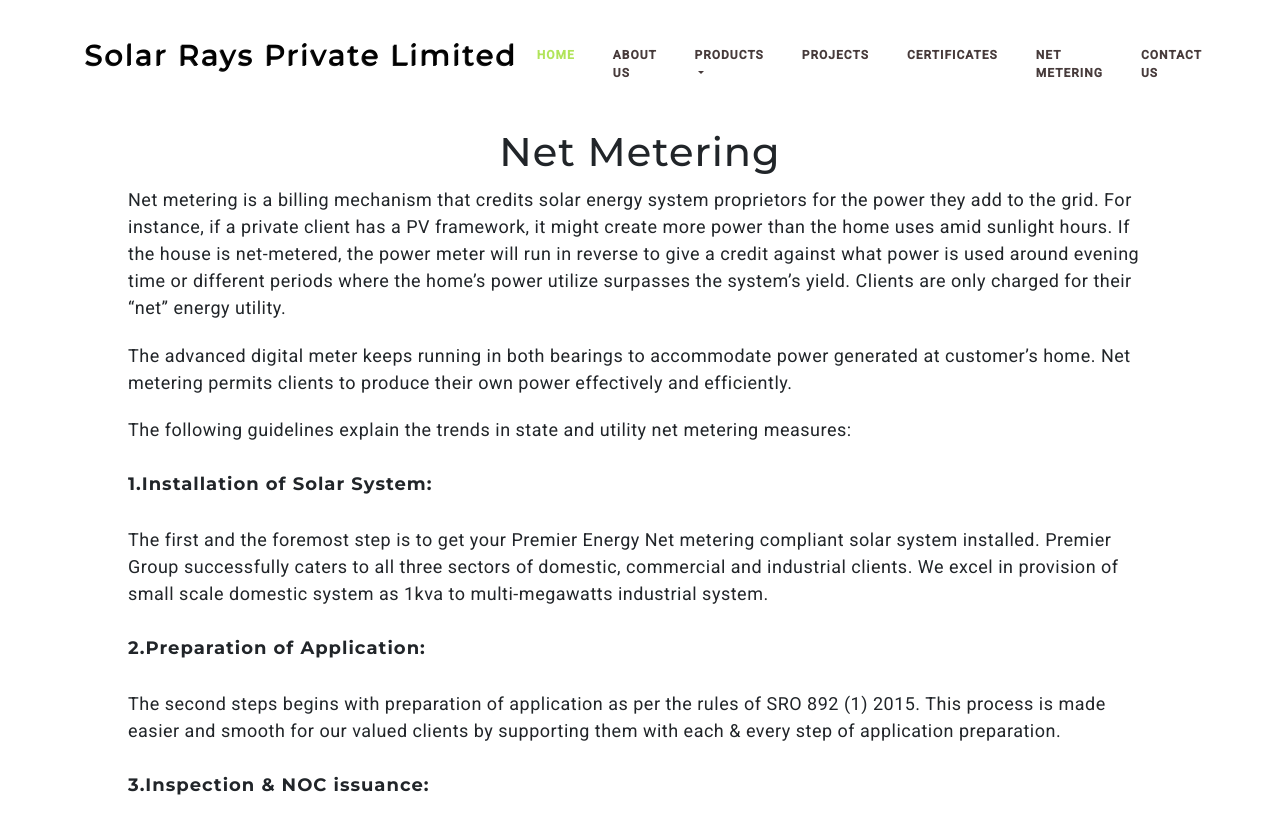
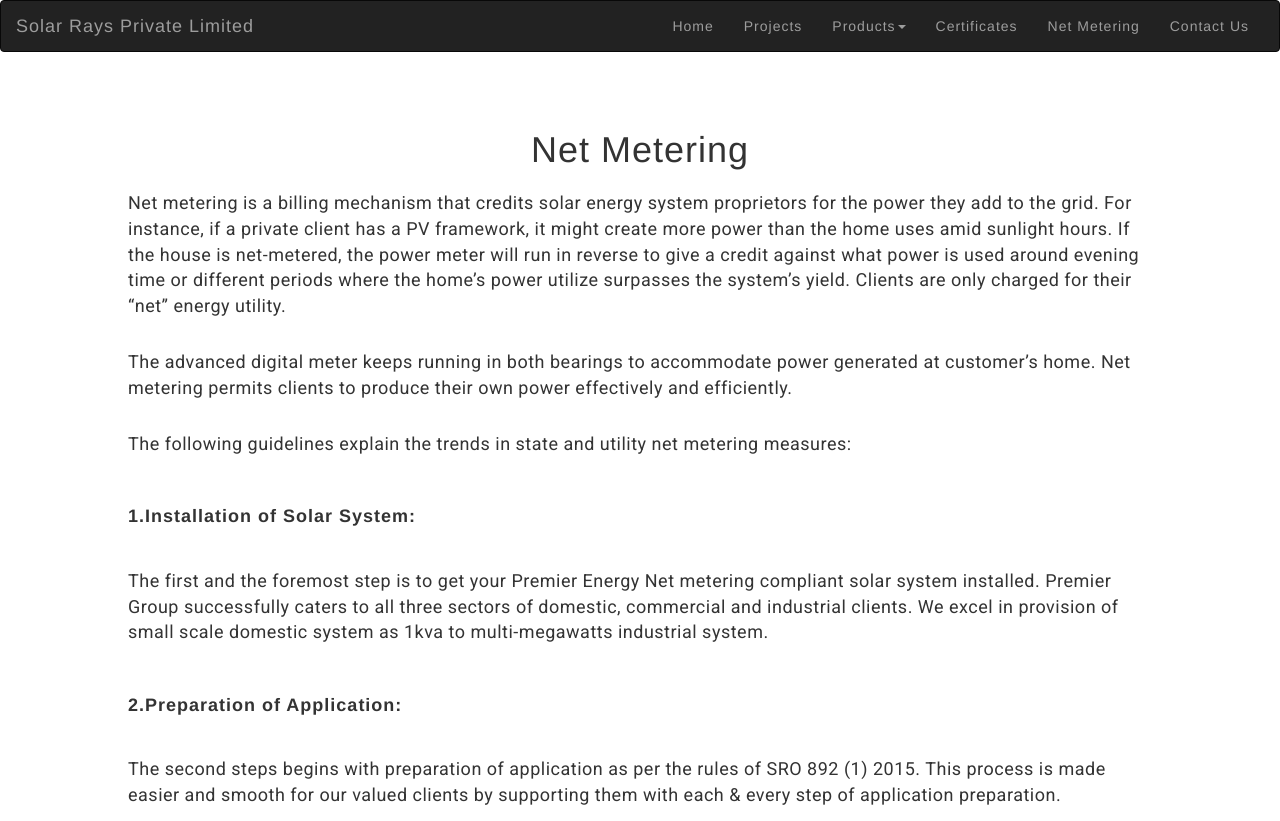
Before and after one commit to mohsinrazaq/SolarRaysInt, a plain HTML site: page net-metering.html in a window 1280 px wide. Shown: the top 821 px of the page. Drawn offline with nearby package versions, Linux system fonts and the light colour scheme.

Commit message:
updated net-metering page

```diff
--- a/css/net-metering.css
+++ b/css/net-metering.css
@@ -1,5 +1,5 @@
 .net-metering {
-    padding-top: 10%;
+    padding-top: 3%;
     width: 80%;
     margin-left: 10%;
     padding-bottom: 10%;
--- a/net-metering.html
+++ b/net-metering.html
@@ -1,103 +1,76 @@
 <!DOCTYPE html>
-<html lang="zxx">
+<html lang="en">
 
 <head>
-    <title>Solar Rays International</title>
-    <!--meta tags -->
-    <meta charset="UTF-8">
+    <title>Solar Rays</title>
+    <meta charset="utf-8">
     <meta name="viewport" content="width=device-width, initial-scale=1">
-    <meta name="keywords" content="Wind Power Responsive web template, Bootstrap Web Templates, Flat Web Templates, Android Compatible web template,
-         Smartphone Compatible web template, free webdesigns for Nokia, Samsung, LG, SonyEricsson, Motorola web design" />
-    <script>
-        addEventListener("load", function() {
-            setTimeout(hideURLbar, 0);
-        }, false);
 
-        function hideURLbar() {
-            window.scrollTo(0, 1);
-        }
-    </script>
-    <!--//meta tags ends here-->
-    <!--booststrap-->
-    <link href="css/bootstrap.min.css" rel="stylesheet" type="text/css" media="all">
-    <!--//booststrap end-->
     <!-- font-awesome icons -->
     <link href="css/font-awesome.css" rel="stylesheet">
     <!-- //font-awesome icons -->
     <!--gallery-->
     <link rel="stylesheet" href="css/lightbox.css">
     <!--//gallery-->
+
     <!--stylesheets-->
     <link href="css/style.css" rel='stylesheet' type='text/css' media="all">
+    <link rel="stylesheet" href="css/projects-styles.css">
     <!--//stylesheets-->
     <link href="//fonts.googleapis.com/css?family=Montserrat:300,400,500,600,700" rel="stylesheet">
     <link href="//fonts.googleapis.com/css?family=Roboto:300,400,500" rel="stylesheet">
+
+    <!-- bootstrap -->
+    <link rel="stylesheet" href="https://maxcdn.bootstrapcdn.com/bootstrap/3.4.0/css/bootstrap.min.css">
+    <script src="https://ajax.googleapis.com/ajax/libs/jquery/3.4.0/jquery.min.js"></script>
+    <script src="https://maxcdn.bootstrapcdn.com/bootstrap/3.4.0/js/bootstrap.min.js"></script>
+
     <link rel="stylesheet" href="css/net-metering.css">
 </head>
 
-<!-- header started here -->
-<div class="header-outs" id="header">
-    <div class="header-w3layouts">
-        <div class="container">
-            <!--navigation section -->
-            <nav class="navbar navbar-expand-lg navbar-light">
-                <div class="hedder-up ">
-                    <h1><a class="navbar-brand" href="index.html" style="color: black !important">Solar Rays Private Limited </a></h1>
+<!-- bootstrap navbar code started -->
+<nav class="navbar navbar-inverse">
+    <div class="container-fluid">
+        <div class="navbar-header">
+            <button type="button" class="navbar-toggle" data-toggle="collapse" data-target="#myNavbar">
+                        <span class="icon-bar"></span>
+                        <span class="icon-bar"></span>
+                        <span class="icon-bar"></span>
+                    </button>
+            <a class="navbar-brand" href="#">Solar Rays Private Limited</a>
         </div>
-                <button class="navbar-toggler" type="button" data-toggle="collapse" data-target="#navbarSupportedContent" aria-controls="navbarSupportedContent" aria-expanded="false" aria-label="Toggle navigation">
-                        <span class="navbar-toggler-icon"></span>
-                    </button>
-                <div class="collapse navbar-collapse justify-content-end" id="navbarSupportedContent">
-                    <ul class="navbar-nav ">
-                        <li class="nav-item active">
-                            <a class="nav-link" href="index.html">Home <span class="sr-only">(current)</span></a>
-                        </li>
-                        <li class="nav-item">
-                            <a href="index.html" class="nav-link ">About Us</a>
-                        </li>
+        <div class="collapse navbar-collapse" id="myNavbar">
+            <ul class="nav navbar-nav navbar-right">
+                <li><a href="index.html"> Home</a></li>
 
+                <li><a href="#"> Projects</a></li>
 
-
-                        <li class="dropdown nav-item">
-                            <a class="dropdown-toggle nav-link" data-toggle="dropdown" href="#">Products<span
-                                        class="caret"></span></a>
+                <li class="dropdown">
+                    <a class="dropdown-toggle" data-toggle="dropdown" href="#">Products<span class="caret"></span></a>
                     <ul class="dropdown-menu">
-                                <li><a href="products-solarpanels.html" class="nav-link">Solar Panels</a></li><br>
-                                <li><a href="products-solarinverters.html" class="nav-link">Solar Inverters</a></li>
-                                <li><a href="products-solarVFD.html" class="nav-link">Solar VFD (Virtual Frequency Control Device) </a></li>
-                                <li><a href="#" class="nav-link">Dry Batteries</a></li>
+                        <li><a href="products-solarpanels.html">Solar Panels</a></li><br>
+                        <li><a href="products-solarinverters.html">Solar Inverters</a></li>
+                        <li><a href="products-solarVFD.html">Solar VFD (Virtual Frequency Control Device) </a></li>
+                        <li><a href="#">Dry Batteries</a></li>
                     </ul>
                 </li>
+                <li><a href="certificates.html"> Certificates</a></li>
+                <li><a href="net-metering.html"> Net Metering</a></li>
 
-                        <li class="nav-item">
-                            <a href="projects.html" class="nav-link">Projects</a>
-                        </li>
-
-                        <li class="nav-item">
-                            <a href="certificates.html" class="nav-link">Certificates</a>
-                        </li>
-
-                        <li class="nav-item">
-                            <a href="net-metering.html" class="nav-link">Net Metering</a>
-                        </li>
-                        <li class="nav-item">
-                            <a href="index.html" class="nav-link">Contact Us</a>
-                        </li>
+                <li><a href="index.html"> Contact Us</a></li>
             </ul>
         </div>
+    </div>
 </nav>
-            <div class="clearfix"> </div>
-        </div>
-    </div>
+<!-- bootstrap navbar code ended -->
 
-    <!-- //header ended here  -->
 
 <!-- net-metering section started  -->
 <section class="net-metering">
     <h1>Net Metering </h1>
-        <p>Net metering is a billing mechanism that credits solar energy system proprietors for the power they add to the grid. For instance, if a private client has a PV framework, it might create more power than the home uses amid sunlight hours. If the
-            house is net-metered, the power meter will run in reverse to give a credit against what power is used around evening time or different periods where the home’s power utilize surpasses the system’s yield. Clients are only charged for their
-            “net” energy utility.
+    <p>Net metering is a billing mechanism that credits solar energy system proprietors for the power they add to the grid. For instance, if a private client has a PV framework, it might create more power than the home uses amid sunlight hours. If the house
+        is net-metered, the power meter will run in reverse to give a credit against what power is used around evening time or different periods where the home’s power utilize surpasses the system’s yield. Clients are only charged for their “net” energy
+        utility.
     </p>
     <p>
         The advanced digital meter keeps running in both bearings to accommodate power generated at customer’s home. Net metering permits clients to produce their own power effectively and efficiently.
@@ -106,8 +79,8 @@
         The following guidelines explain the trends in state and utility net metering measures:
     </p>
     <h3>1.Installation of Solar System:</h3>
-        <p>The first and the foremost step is to get your Premier Energy Net metering compliant solar system installed. Premier Group successfully caters to all three sectors of domestic, commercial and industrial clients. We excel in provision of small
-            scale domestic system as 1kva to multi-megawatts industrial system.
+    <p>The first and the foremost step is to get your Premier Energy Net metering compliant solar system installed. Premier Group successfully caters to all three sectors of domestic, commercial and industrial clients. We excel in provision of small scale
+        domestic system as 1kva to multi-megawatts industrial system.
     </p>
     <h3>2.Preparation of Application:</h3>
     <p>
```
Lines whose indentation alone changed are shown as unchanged.
